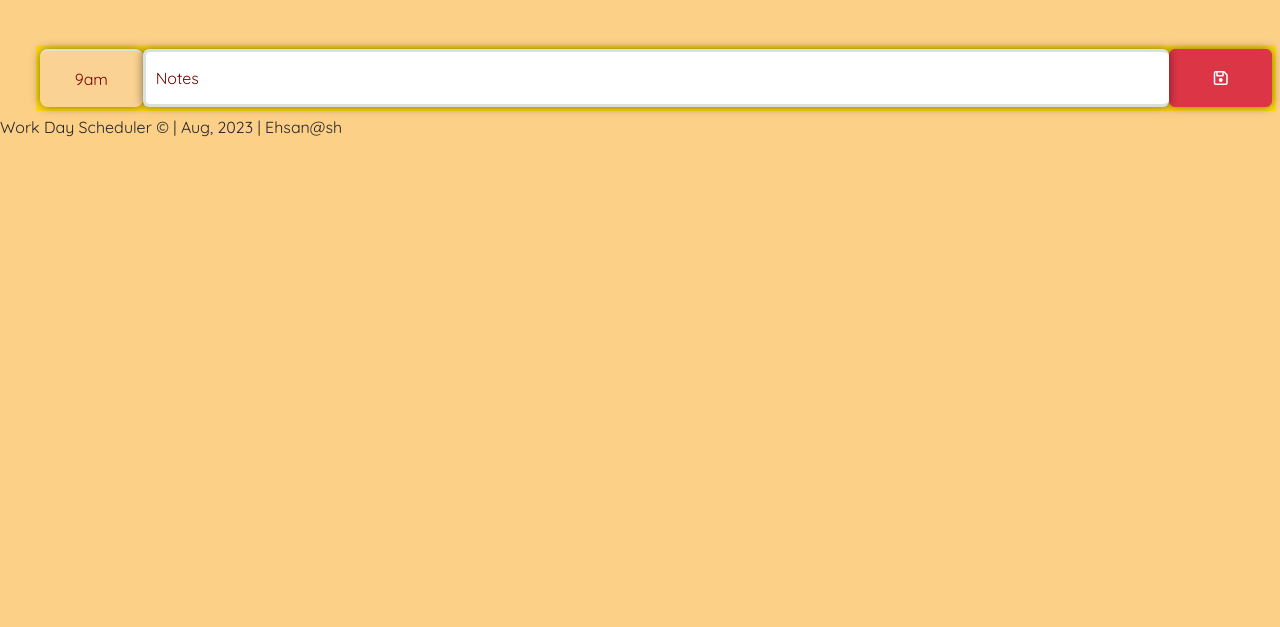
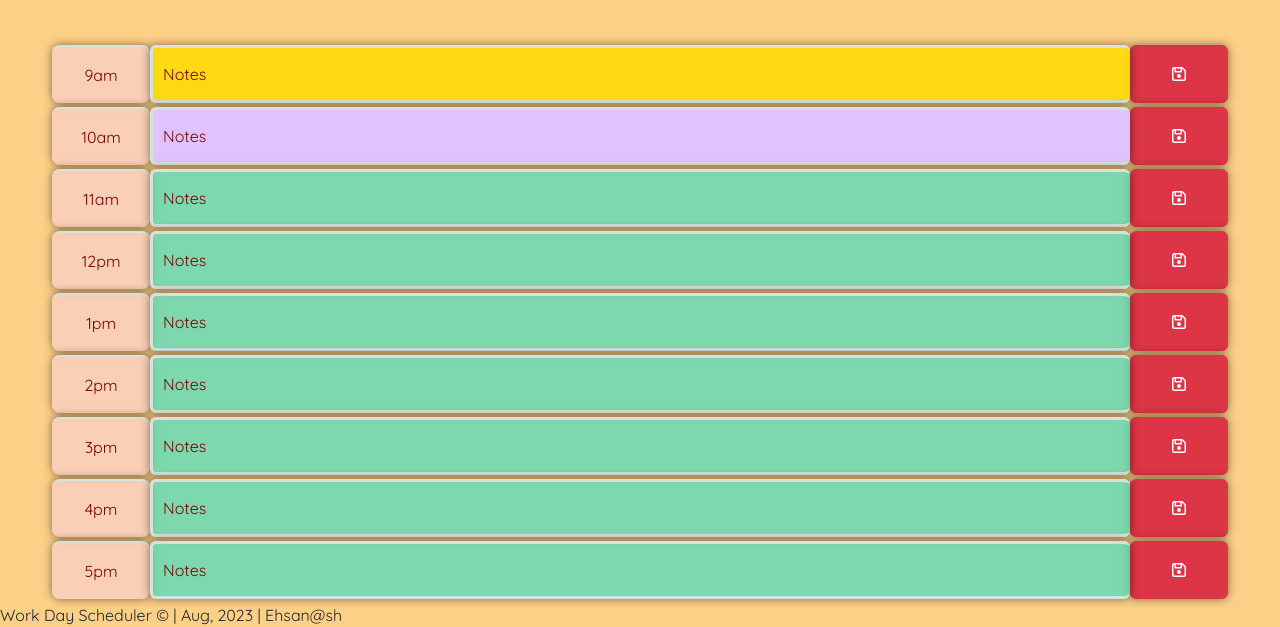
Before and after one commit to EhsanAsh/work-day-scheduler, a plain HTML site: page index.html in a window 1280 px wide. Shown: the part 235-862 px from the top of the page. Before the commit the page ends 800 px from the top, so only its background shows below. Drawn offline with nearby package versions, Linux system fonts and the light colour scheme; a web font is replaced by a local one.

Commit message:
create all time blocks, change margins: main, each section

```diff
--- a/index.html
+++ b/index.html
@@ -42,16 +42,144 @@
 
   </header>
 
-  <main class="container-flouid ps-5 pe-3">
+  <main class="container-flouid px-5">
 
-    <section id="h9" class="row timeBlock past p-1 mb-1">
+    <section id="h9" class="row timeBlock px-3 mb-1">
 
       <div class="col-2 col-md-1 hour text-center py-3">9am</div>
 
       <div class="col-8 col-md-10 form-floating p-0">
-        <textarea class="form-control description" id="floatingTextarea" rows="3"
+        <textarea class="form-control description past" id="floatingTextarea1" rows="3"
           placeholder="Write your notes here."></textarea>
-        <label for="floatingTextarea">Notes</label>
+        <label for="floatingTextarea1">Notes</label>
+      </div>
+
+      <button type="button" class="col-2 col-md-1 btn btn-danger saveBtn" aria-label="save">
+        <i class="fa-regular fa-floppy-disk" aria-hidden="true"></i>
+      </button>
+
+    </section>
+
+    <section id="h10" class="row timeBlock px-3 mb-1">
+
+      <div class="col-2 col-md-1 hour text-center py-3">10am</div>
+
+      <div class="col-8 col-md-10 form-floating p-0">
+        <textarea class="form-control description present" id="floatingTextarea2" rows="3"
+          placeholder="Write your notes here."></textarea>
+        <label for="floatingTextarea2">Notes</label>
+      </div>
+
+      <button type="button" class="col-2 col-md-1 btn btn-danger saveBtn" aria-label="save">
+        <i class="fa-regular fa-floppy-disk" aria-hidden="true"></i>
+      </button>
+
+    </section>
+
+    <section id="h11" class="row timeBlock px-3 mb-1">
+
+      <div class="col-2 col-md-1 hour text-center py-3">11am</div>
+
+      <div class="col-8 col-md-10 form-floating p-0">
+        <textarea class="form-control description future" id="floatingTextarea3" rows="3"
+          placeholder="Write your notes here."></textarea>
+        <label for="floatingTextarea3">Notes</label>
+      </div>
+
+      <button type="button" class="col-2 col-md-1 btn btn-danger saveBtn" aria-label="save">
+        <i class="fa-regular fa-floppy-disk" aria-hidden="true"></i>
+      </button>
+
+    </section>
+
+    <section id="h12" class="row timeBlock px-3 mb-1">
+
+      <div class="col-2 col-md-1 hour text-center py-3">12pm</div>
+
+      <div class="col-8 col-md-10 form-floating p-0">
+        <textarea class="form-control description future" id="floatingTextarea4" rows="3"
+          placeholder="Write your notes here."></textarea>
+        <label for="floatingTextarea4">Notes</label>
+      </div>
+
+      <button type="button" class="col-2 col-md-1 btn btn-danger saveBtn" aria-label="save">
+        <i class="fa-regular fa-floppy-disk" aria-hidden="true"></i>
+      </button>
+
+    </section>
+
+    <section id="h13" class="row timeBlock px-3 mb-1">
+
+      <div class="col-2 col-md-1 hour text-center py-3">1pm</div>
+
+      <div class="col-8 col-md-10 form-floating p-0">
+        <textarea class="form-control description future" id="floatingTextarea5" rows="3"
+          placeholder="Write your notes here."></textarea>
+        <label for="floatingTextarea5">Notes</label>
+      </div>
+
+      <button type="button" class="col-2 col-md-1 btn btn-danger saveBtn" aria-label="save">
+        <i class="fa-regular fa-floppy-disk" aria-hidden="true"></i>
+      </button>
+
+    </section>
+
+    <section id="h14" class="row timeBlock px-3 mb-1">
+
+      <div class="col-2 col-md-1 hour text-center py-3">2pm</div>
+
+      <div class="col-8 col-md-10 form-floating p-0">
+        <textarea class="form-control description future" id="floatingTextarea6" rows="3"
+          placeholder="Write your notes here."></textarea>
+        <label for="floatingTextarea6">Notes</label>
+      </div>
+
+      <button type="button" class="col-2 col-md-1 btn btn-danger saveBtn" aria-label="save">
+        <i class="fa-regular fa-floppy-disk" aria-hidden="true"></i>
+      </button>
+
+    </section>
+
+    <section id="h15" class="row timeBlock px-3 mb-1">
+
+      <div class="col-2 col-md-1 hour text-center py-3">3pm</div>
+
+      <div class="col-8 col-md-10 form-floating p-0">
+        <textarea class="form-control description future" id="floatingTextarea7" rows="3"
+          placeholder="Write your notes here."></textarea>
+        <label for="floatingTextarea7">Notes</label>
+      </div>
+
+      <button type="button" class="col-2 col-md-1 btn btn-danger saveBtn" aria-label="save">
+        <i class="fa-regular fa-floppy-disk" aria-hidden="true"></i>
+      </button>
+
+    </section>
+
+    <section id="h16" class="row timeBlock px-3 mb-1">
+
+      <div class="col-2 col-md-1 hour text-center py-3">4pm</div>
+
+      <div class="col-8 col-md-10 form-floating p-0">
+        <textarea class="form-control description future" id="floatingTextarea8" rows="3"
+          placeholder="Write your notes here."></textarea>
+        <label for="floatingTextarea8">Notes</label>
+      </div>
+
+      <button type="button" class="col-2 col-md-1 btn btn-danger saveBtn" aria-label="save">
+        <i class="fa-regular fa-floppy-disk" aria-hidden="true"></i>
+      </button>
+
+    </section>
+
+    <section id="h17" class="row timeBlock px-3 mb-1">
+
+      <div class="col-2 col-md-1 hour text-center py-3">5pm</div>
+
+      <div class="col-8 col-md-10 form-floating p-0">
+        <textarea class="form-control description future" id="floatingTextarea9" rows="3"
+          placeholder="Write your notes here."></textarea>
+        <label for="floatingTextarea9">Notes</label>
       </div>
 
       <button type="button" class="col-2 col-md-1 btn btn-danger saveBtn" aria-label="save">
```
